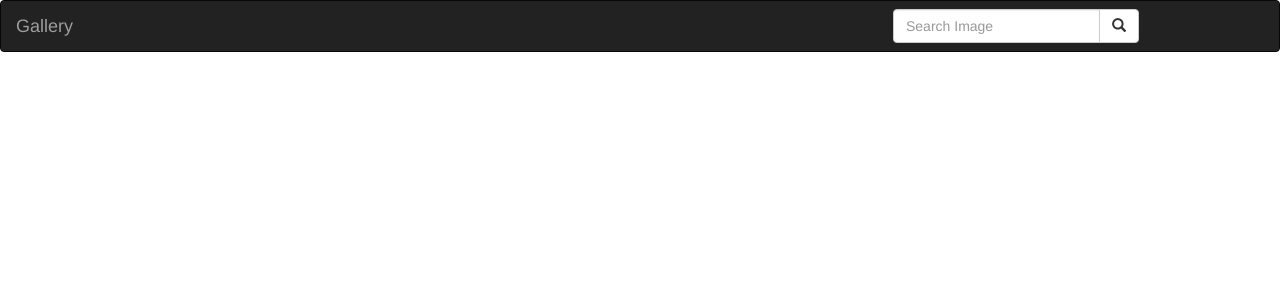
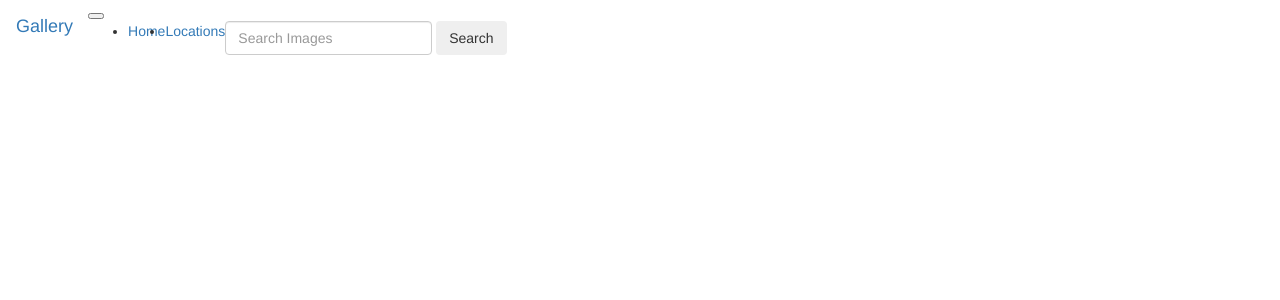
Before and after one commit to ngishjonathan/gallery, a Django app: page /search/ in a window 1280 px wide. Shown: the top 300 px of the page. Run offline with Django 3.2, Linux system fonts and the light colour scheme; some libraries are stand-ins or nearby versions.

Commit message:
added a home route to the navbar.html

```diff
--- a/photos/templates/navbar.html
+++ b/photos/templates/navbar.html
@@ -1,30 +1,54 @@
 <!DOCTYPE html>
 <html lang="en">
 <head>
-
-  <meta charset="utf-8">
-  <meta name="viewport" content="width=device-width, initial-scale=1">
+    <meta charset="UTF-8">
+    <meta name="viewport" content="width=device-width, initial-scale=1.0">
+    <meta http-equiv="X-UA-Compatible" content="ie=edge">
+    <title>Navigation Bar</title>
 </head>
 <body>
-<nav class="navbar navbar-inverse">
-  <div class="container-fluid">
-    <div class="navbar-header">
-        <a class="navbar-brand" >Gallery</a>
-    </div>
-  <!-- Adding a search form  -->
-  <div class="col-sm-4 col-md-4 navbar-right">
+   <!--Navbar-->
+<nav class="navbar navbar-expand-lg navbar-dark info-color">
 
-      <form class="navbar-form" role="search" action="{% url 'search_results' %}">
+        <!-- Navbar brand -->
+        <a class="navbar-brand" href="{% url 'index' %}">Gallery</a>
 
-        <div class="input-group">
-          <input type="text" class="form-control" placeholder="Search Image" name="image">
-          <div class="input-group-btn">
-            <button class="btn btn-default" type="submit"><i class="glyphicon glyphicon-search"></i></button>
-          </div>
+        <!-- Collapse button -->
+        <button class="navbar-toggler" type="button" data-toggle="collapse" data-target="#basicExampleNav"
+          aria-controls="basicExampleNav" aria-expanded="false" aria-label="Toggle navigation">
+          <span class="navbar-toggler-icon"></span>
+        </button>
+
+        <!-- Collapsible content -->
+        <div class="collapse navbar-collapse" id="basicExampleNav">
+
+
+          <ul class="navbar-nav mr-auto">
+            <li class="nav-item active">
+              <a class="nav-link" href="{% url 'index' %}">Home
+                <span class="sr-only">(current)</span>
+              </a>
+            </li>
+            <li class="nav-item dropdown">
+                <a class="nav-link dropdown-toggle" id="navbarDropdownMenuLink" data-toggle="dropdown"
+                aria-haspopup="true" aria-expanded="false">Locations</a>
+                <div class="dropdown-menu " aria-labelledby="navbarDropdownMenuLink">
+                     {% for location in locations %}
+                     <a class="dropdown-item" href="/location/{{location.id}}">{{location.location}}</a>
+                    {% endfor%} -->
+                  </div>
+            </li>
+          </ul>
+
+
+          <form class="form-inline my-2 my-lg-0 ml-auto" role="search" action="{% url 'search_results'%}">
+                <input class="form-control" type="text" placeholder="Search Images" aria-label="Search" name="image">
+                <button class="btn btn-outline-white btn-md my-2 my-sm-0 ml-3" type="submit">Search</button>
+            </form>
         </div>
 
-      </form>
-    </div>
-    <!-- search form end -->
-  </div>
-</nav>
+      </nav>
+      <!--/.Navbar-->
+
+</body>
+</html>
```
